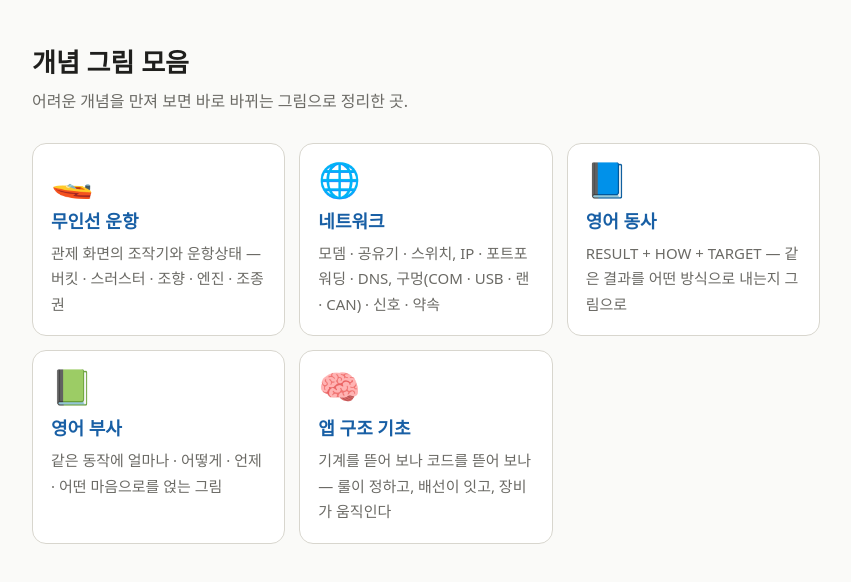
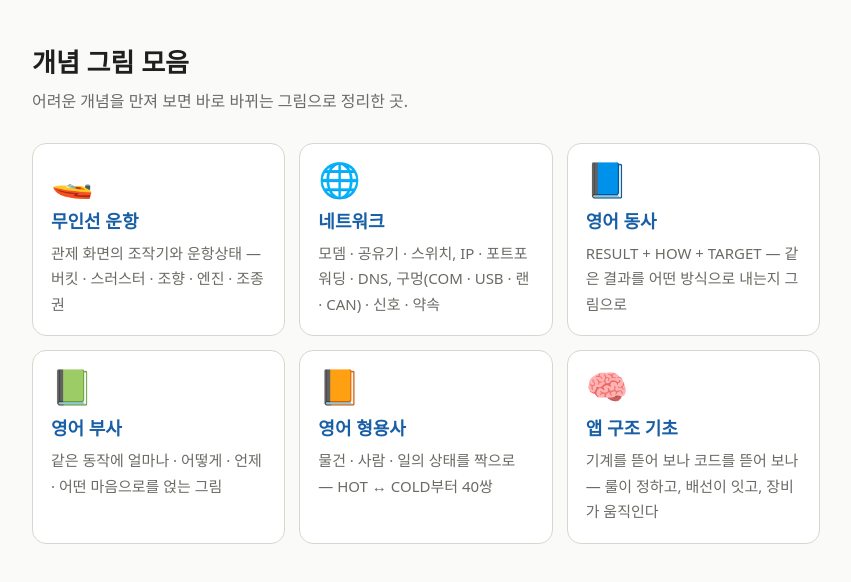
Before and after one commit to ywlee-dev/ywlee-dev.github.io, a plain HTML site: page index.html in a window 1280 px wide. Shown: the whole page, without its empty margins (214-1065 px from the left). Drawn offline with Linux system fonts and the light colour scheme.

Commit message:
첫 화면에 영어 형용사 카드 더함
Co-Authored-By: Claude Opus 5.5 <noreply@anthropic.com>

```diff
--- a/index.html
+++ b/index.html
@@ -45,6 +45,11 @@
       <div class="name">영어 부사</div>
       <div class="desc">같은 동작에 얼마나 · 어떻게 · 언제 · 어떤 마음으로를 얹는 그림</div>
     </a>
+    <a class="card" href="english-verb-concepts/adjectives/">
+      <div class="ico">📙</div>
+      <div class="name">영어 형용사</div>
+      <div class="desc">물건 · 사람 · 일의 상태를 짝으로 — HOT ↔ COLD부터 40쌍</div>
+    </a>
     <a class="card" href="app-structure/">
       <div class="ico">🧠</div>
       <div class="name">앱 구조 기초</div>
```
